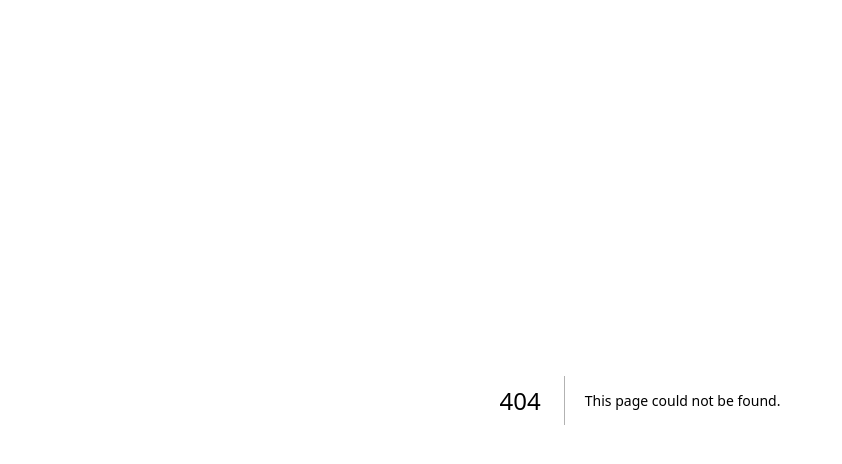
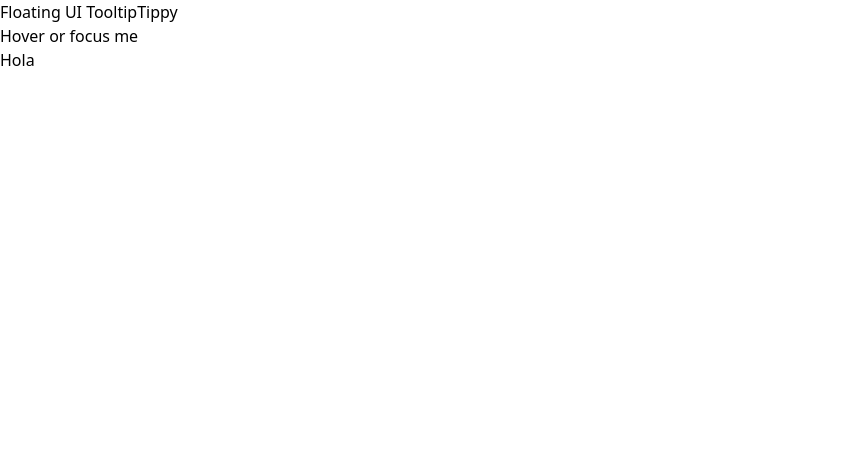
Before and after one commit to abhishekintern/abhishek, a Next.js app: page /tippy in a window 1280 px wide. Before the commit this address had no page. Shown: the top 464 px of the page, without its empty margins (0-842 px from the left). Built offline with nearby package versions, Linux system fonts and the light colour scheme.

Commit message:
add: tippy page added

```diff
--- a/package.json
+++ b/package.json
@@ -10,6 +10,7 @@
     "lint": "next lint"
   },
   "dependencies": {
+    "@floating-ui/react-dom": "^2.0.1",
     "@headlessui/react": "^1.7.14",
     "@heroicons/react": "^2.0.18",
     "autoprefixer": "10.4.14",
--- /dev/null
+++ b/src/components/TooltipTippy.js
@@ -0,0 +1,70 @@
+// Without using autoPlacement
+import {
+  autoUpdate,
+  flip,
+  offset,
+  shift,
+  useFloating,
+} from "@floating-ui/react-dom";
+
+// With Using Auto Placement (Only needs autoPlacement() in Middleware)
+// import {
+//   autoPlacement,
+//   autoUpdate,
+//   useFloating,
+// } from "@floating-ui/react-dom";
+
+import { Transition } from "@headlessui/react";
+import { Fragment, useState } from "react";
+
+export default function TooltipTippy() {
+  const [isOpen, setIsOpen] = useState(false);
+
+  const { refs, floatingStyles } = useFloating({
+    open: isOpen,
+    onOpenChange: setIsOpen,
+    placement: "bottom",
+    whileElementsMounted: autoUpdate,
+    middleware: [
+      //   autoPlacement(),
+
+      // --------- without autoPlacement
+      offset(5),
+      flip({
+        fallbackAxisSideDirection: "start",
+      }),
+      shift(),
+    ],
+  });
+
+  return (
+    <>
+      <button
+        onMouseEnter={() => setIsOpen(true)}
+        onMouseLeave={() => setIsOpen(false)}
+        ref={refs.setReference}
+      >
+        Hover or focus me
+      </button>
+
+      <Transition
+        as={Fragment}
+        show={isOpen}
+        enter="transform transition duration-[400ms]"
+        enterFrom="opacity-0 rotate-[-120deg] scale-50"
+        enterTo="opacity-100 rotate-0 scale-100"
+        leave="transform duration-200 transition ease-in-out"
+        leaveFrom="opacity-100 rotate-0 scale-100 "
+        leaveTo="opacity-0 scale-95 "
+      >
+        <div
+          className="bg-red-200 border border-green-500 w-fit px-2 py-0.5 rounded-md"
+          ref={refs.setFloating}
+          style={floatingStyles}
+        >
+          I&apos;m a tooltipTippy!
+        </div>
+      </Transition>
+    </>
+  );
+}
--- /dev/null
+++ b/src/pages/tippy.js
@@ -0,0 +1,11 @@
+import TooltipTippy from "@/components/TooltipTippy";
+
+export default function Tippy() {
+  return (
+    <div className="App">
+      <h1>Floating UI TooltipTippy</h1>
+      <TooltipTippy />
+      <h2>Hola</h2>
+    </div>
+  );
+}
--- a/src/pages/typing.js
+++ b/src/pages/typing.js
@@ -16,6 +16,7 @@ const TypingEffect = ({ message = "" }) => {
     return () => {
       clearInterval(typingInterval);
     };
+    // eslint-disable-next-line
   }, []);
 
   return <p className="text-left py-8">{text}</p>;
```
Also changed, not shown: 1 other file (tests, documents, lock files or other folders).
